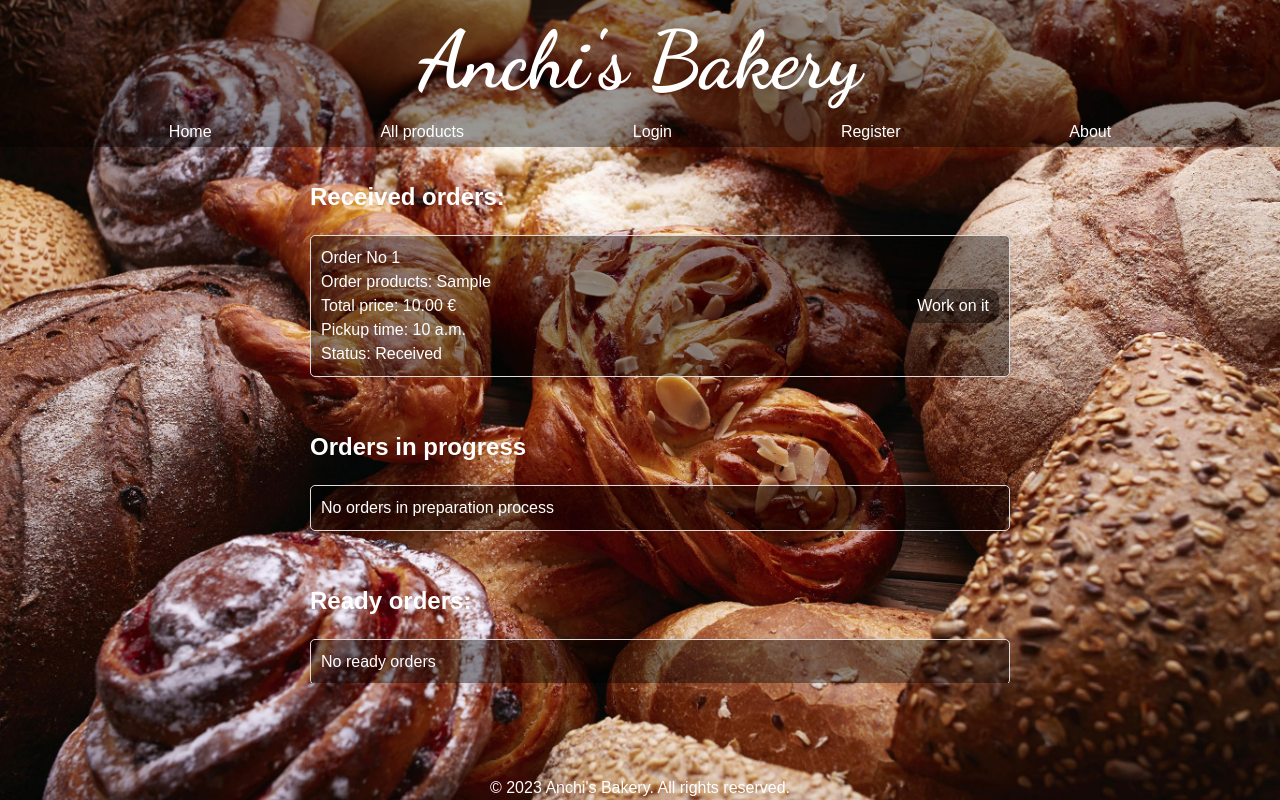
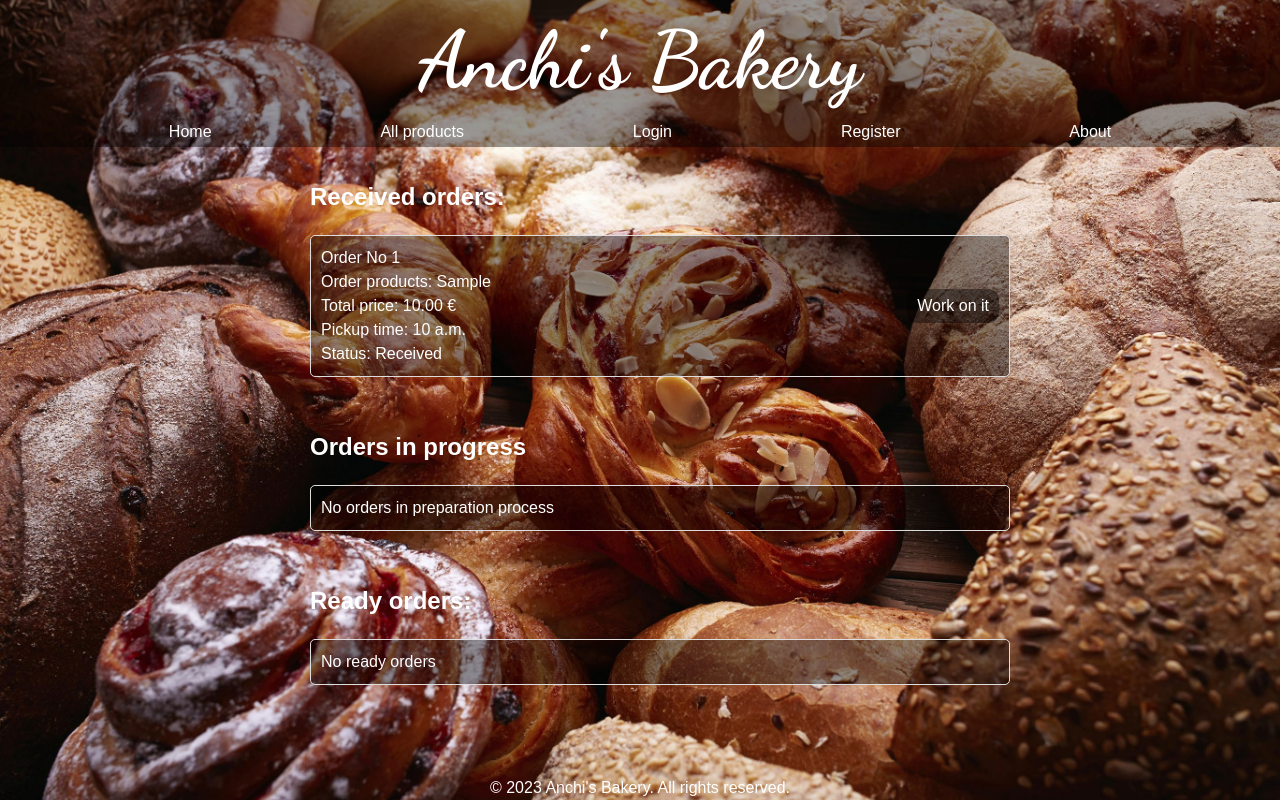
Before and after one commit to TodorDaskalov/bakeryProject, a Django app: page /orders/orders_in_process/ in a window 1280 px wide. Run offline with Django 4.2, Linux system fonts and the light colour scheme; tables that the repository leaves empty hold one stand-in row (values such as "Sample post").

Commit message:
Adjust the vh for the page

```diff
--- a/static/css/order/staff_order.css
+++ b/static/css/order/staff_order.css
@@ -2,7 +2,7 @@
     display: flex;
     flex-wrap: wrap;
     justify-content: center;
-    max-height: 65vh;
+    max-height: 75vh;
     overflow: auto;
 }
 
```
